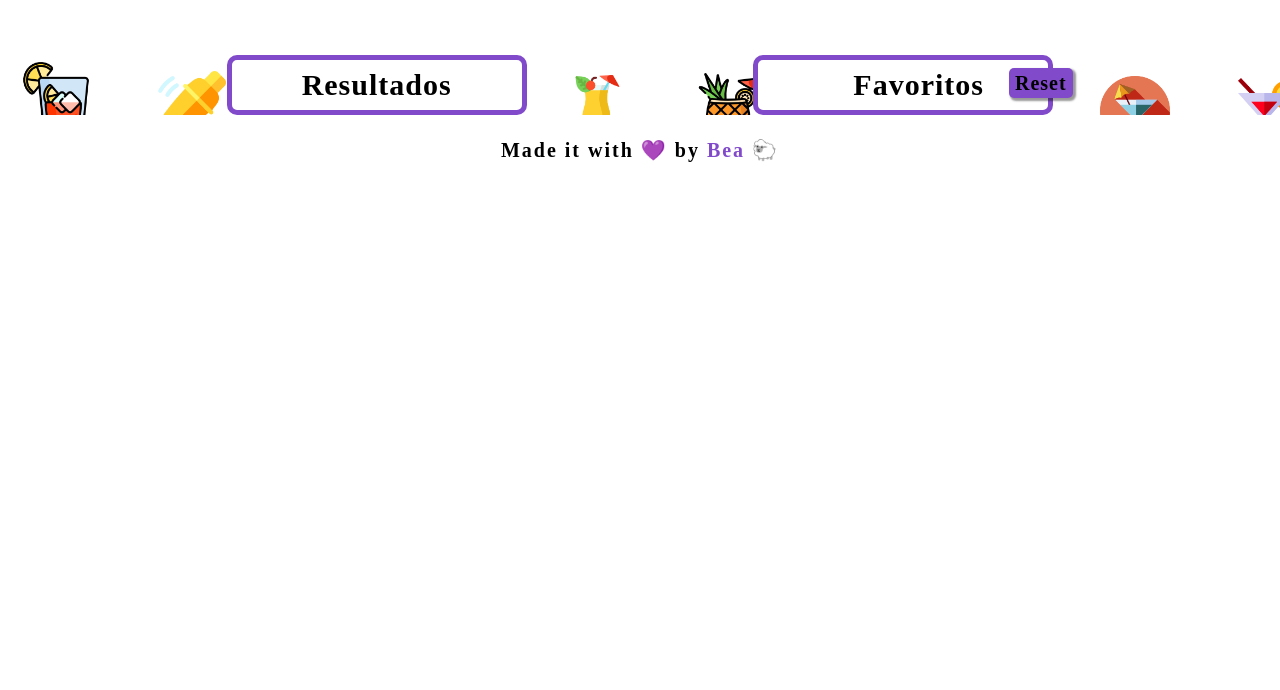
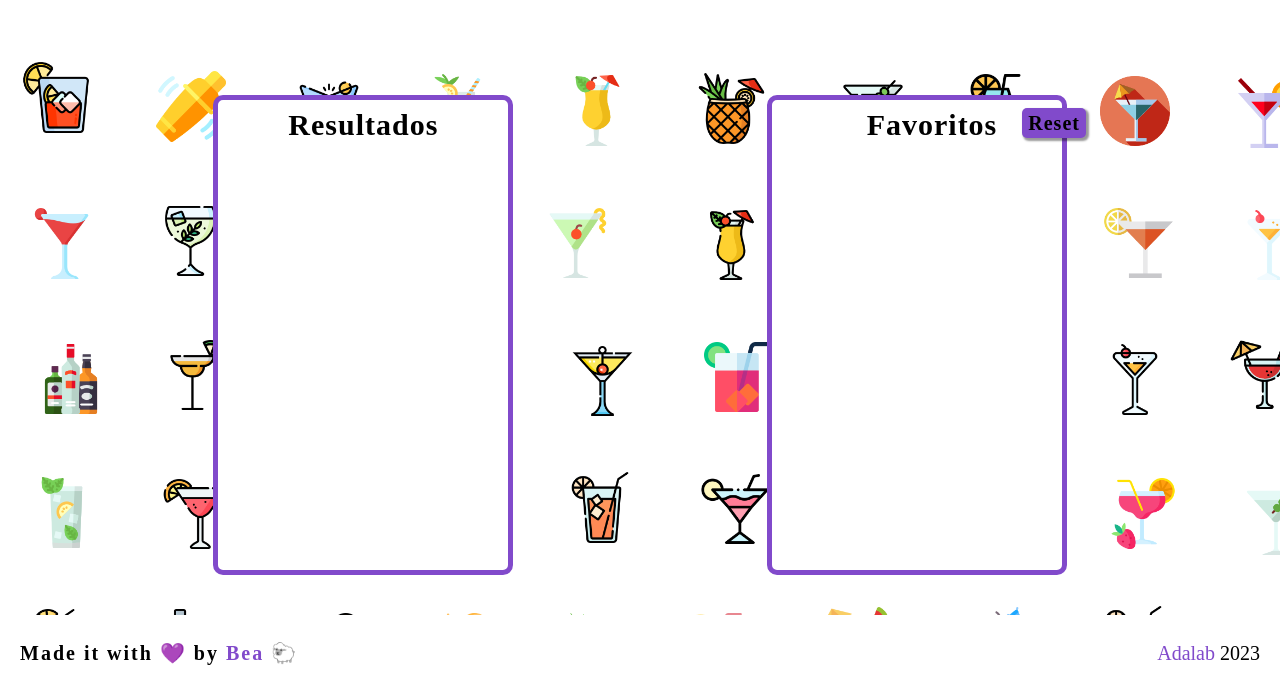
Before and after one commit to Adalab/modulo-2-evaluacion-final-beafig, a website: page docs/index.html in a window 1280 px wide. Shown: the part 128-818 px from the top of the page. Drawn offline with Linux system fonts and the light colour scheme; no server answers; a web font is replaced by a local one.

Commit message:
Modify margins in main

```diff
--- a/docs/index.html
+++ b/docs/index.html
@@ -43,7 +43,7 @@
       <section class="main__section2">
         <article class="main__list">
           <h2 class="main__list--title">Resultados</h2>
-          <ul class="js-cocktails"></ul>
+          <ul class="js-cocktails main__list--message"></ul>
         </article>
         <article class="main__list">
           <div class="main__list--container">
@@ -66,6 +66,10 @@
         >
         🐑
       </p>
+      <p class="footer__small">
+        <a class="footer__link" href="https://adalab.es/" target="_blank">Adalab</a>
+        2023
+      </p>
     </footer>
 
     <script src="./assets/js/main.js"></script>
--- a/src/scss/layout/_body.scss
+++ b/src/scss/layout/_body.scss
@@ -5,6 +5,7 @@
     flex-direction: row;
     justify-content: space-evenly;
     font-family: $mainFont;
+    min-height: 70vh;
   }
   &__list {
     background-color: white;
@@ -12,6 +13,7 @@
     border: 5px solid $mainColor;
     border-radius: 10px;
     text-align: center;
+    margin: 40px;
     &--title {
       font-size: 30px;
       letter-spacing: 1px;
@@ -20,6 +22,13 @@
     }
     &--title2 {
       margin-left: 85px;
+    }
+    &--message {
+      font-weight: 600;
+      letter-spacing: 1px;
+      font-size: 20px;
+      margin: 5px 0;
+      padding: 0 5px;
     }
     &--cocktails {
       padding-bottom: 10px;
--- a/src/scss/layout/_footer.scss
+++ b/src/scss/layout/_footer.scss
@@ -1,16 +1,22 @@
 .footer {
-  height: 50px;
+  height: 75px;
+  display: flex;
+  justify-content: space-between;
+  align-items: center;
+  padding: 0 20px;
   &__text {
-    text-align: center;
     font-family: $mainFont;
     font-weight: 600;
     font-size: 20px;
     letter-spacing: 2px;
-    margin-top: 25px;
   }
   &__link {
     text-decoration: none;
     cursor: pointer;
     color: $mainColor;
   }
+  &__small {
+    font-family: $mainFont;
+    font-size: 20px;
+  }
 }
```
Also changed, not shown: src/html/partials/footer.html (+4 -0 lines), src/html/partials/main.html (+1 -1 lines), docs/assets/css/main.css.
